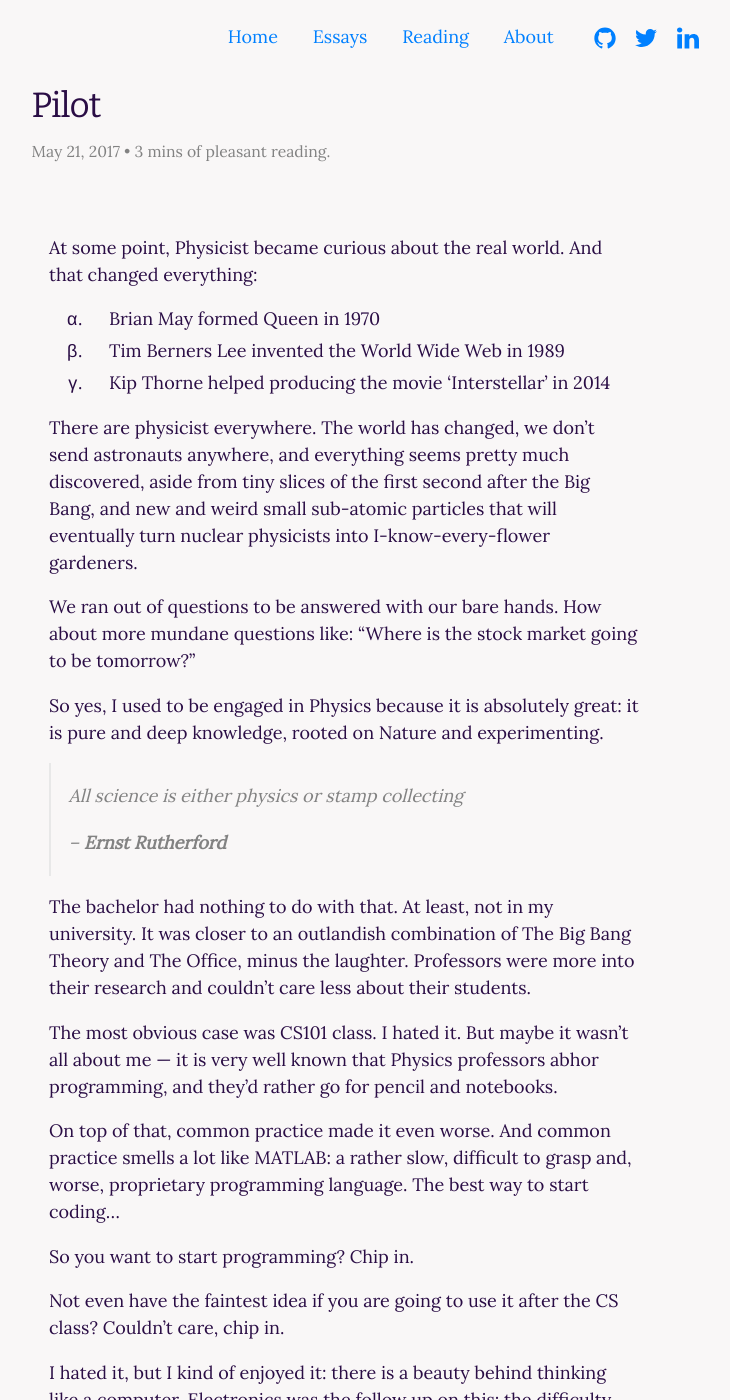
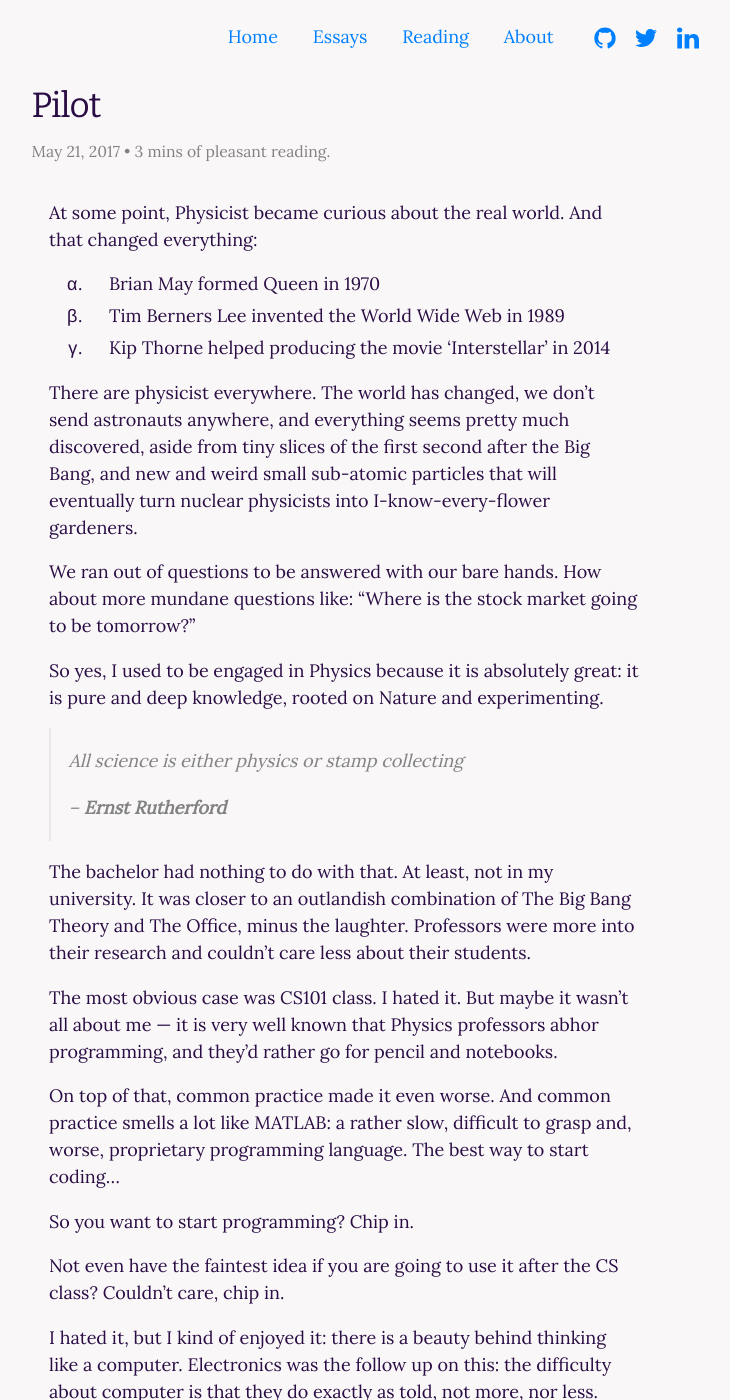
Before and after one commit to ohduran/ohduran.github.io, a Jekyll site: the page built from _posts/2017-05-21-pilot.md, in a window 1280 px wide and 1400 px high. Shown: the whole window, without its empty margins (296-1026 px from the left). Built offline with Jekyll 4.4.1, drawn with Linux system fonts in a browser that asks for light colours.

```diff
--- a/_sass/_layout.scss
+++ b/_sass/_layout.scss
@@ -257,7 +257,7 @@
     // @include media-query($on-palm) {
     //   margin: 0 $spacing-unit $spacing-unit $spacing-unit;
     // }
-    padding: $spacing-unit;
+    padding: 0 $spacing-unit 0 $spacing-unit;
     a {
       text-decoration: underline dotted;
     }
```
